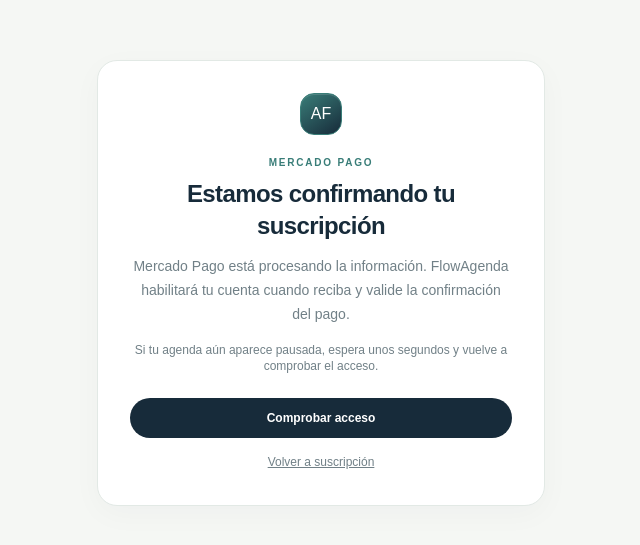
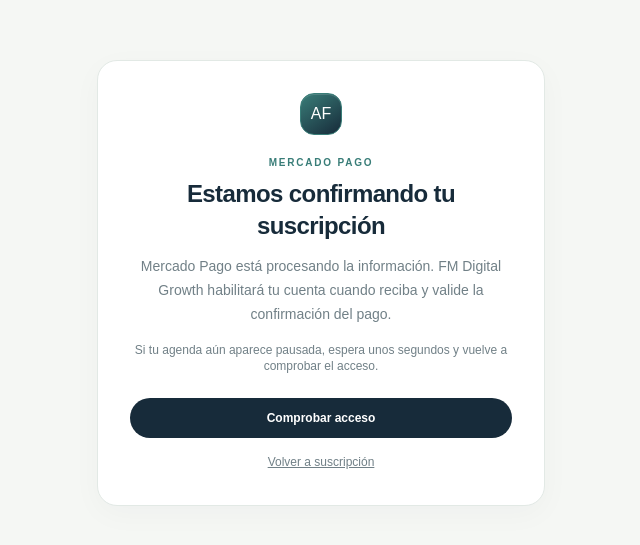
Before and after one commit to UpScaleIAlab/AgrendaFlow, a Next.js app: page /pago/resultado in a window 1280 px wide. Shown: the part 117-662 px from the top of the page, without its empty margins (319-959 px from the left). Built offline with nearby package versions, Linux system fonts and the light colour scheme; no server answers.

Commit message:
Replace legacy FlowAgenda brand with FM Digital Growth

```diff
--- a/app/pago/resultado/page.tsx
+++ b/app/pago/resultado/page.tsx
@@ -8,7 +8,7 @@ export default function PaymentResultPage() {
         <p className="eyebrow">Mercado Pago</p>
         <h1 className="mt-2 text-2xl font-semibold tracking-tight">Estamos confirmando tu suscripción</h1>
         <p className="mt-3 text-sm leading-6 text-[#718087]">
-          Mercado Pago está procesando la información. FlowAgenda habilitará tu cuenta cuando reciba y valide la confirmación del pago.
+          Mercado Pago está procesando la información. FM Digital Growth habilitará tu cuenta cuando reciba y valide la confirmación del pago.
         </p>
         <p className="mt-4 text-xs text-[#718087]">
           Si tu agenda aún aparece pausada, espera unos segundos y vuelve a comprobar el acceso.
```
